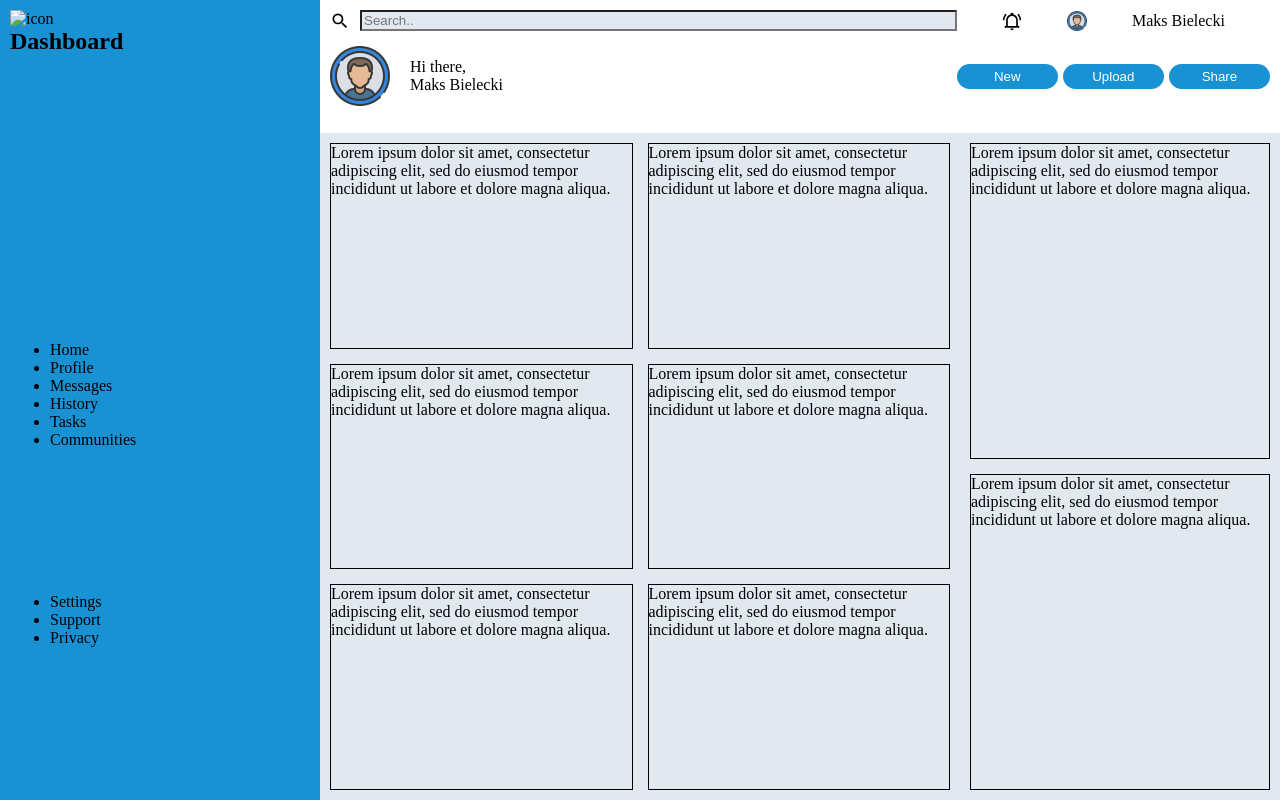
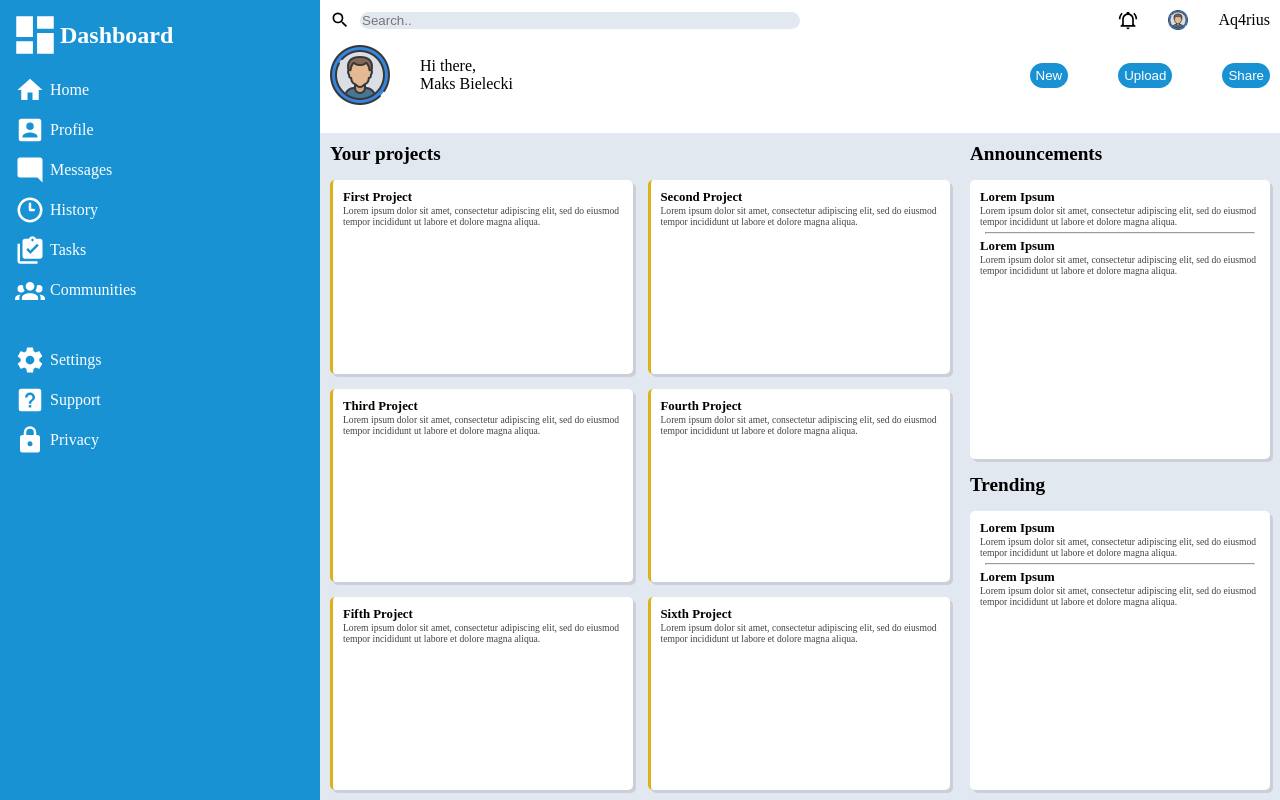
Before and after one commit to aq4rius/Dashboard, a plain HTML site: page index.html in a window 1280 px wide. Drawn offline with Linux system fonts and the light colour scheme.

Commit message:
Add icons, style sidebar and main content

```diff
--- a/index.html
+++ b/index.html
@@ -28,7 +28,7 @@
             alt="magnify icon"
           />
           <img class="user-icon" src="images/icons8-avatar-60.png" alt="icon" />
-          <span class="name">Maks Bielecki</span>
+          <span class="name">Aq4rius</span>
         </div>
       </div>
       <div class="lower">
@@ -48,58 +48,99 @@
     </header>
     <nav id="sidebar">
       <div class="title">
-        <img src="#" alt="icon" />
+        <img
+          class="dashboard-icon"
+          src="images/view-dashboard.svg"
+          alt="icon"
+        />
         <h1>Dashboard</h1>
       </div>
       <div class="menu">
         <ul class="nav-list">
-          <li>Home</li>
-          <li>Profile</li>
-          <li>Messages</li>
-          <li>History</li>
-          <li>Tasks</li>
-          <li>Communities</li>
+          <li>
+            <img src="images/home.svg" alt="home-icon" />
+            <p>Home</p>
+          </li>
+          <li>
+            <img src="images/account-box.svg" alt="profile-icon" />
+            <p>Profile</p>
+          </li>
+          <li>
+            <img src="images/chat-bubble.svg" alt="messages-icon" />
+            <p>Messages</p>
+          </li>
+          <li>
+            <img src="images/clock.svg" alt="clock-icon" />
+            <p>History</p>
+          </li>
+          <li>
+            <img
+              src="images/clipboard-check-multiple.svg"
+              alt="clipboard-icon"
+            />
+            <p>Tasks</p>
+          </li>
+          <li>
+            <img src="images/account-group.svg" alt="ppl-icon" />
+            <p>Communities</p>
+          </li>
         </ul>
         <ul class="nav-sublist">
-          <li>Settings</li>
-          <li>Support</li>
-          <li>Privacy</li>
+          <li>
+            <img src="images/cog.svg" alt="cog-icon" />
+            <p>Settings</p>
+          </li>
+          <li>
+            <img src="images/help-box.svg" alt="help-icon" />
+            <p>Support</p>
+          </li>
+          <li>
+            <img src="images/lock.svg" alt="lock-icon" />
+            <p>Privacy</p>
+          </li>
         </ul>
       </div>
     </nav>
     <main id="main-content">
       <div class="projects">
-        <div class="project">
+        <p class="main-title">Your projects</p>
+        <div id="first" class="project">
+          <h3>First Project</h3>
           <p>
             Lorem ipsum dolor sit amet, consectetur adipiscing elit, sed do
             eiusmod tempor incididunt ut labore et dolore magna aliqua.
           </p>
         </div>
         <div class="project">
+          <h3>Second Project</h3>
           <p>
             Lorem ipsum dolor sit amet, consectetur adipiscing elit, sed do
             eiusmod tempor incididunt ut labore et dolore magna aliqua.
           </p>
         </div>
         <div class="project">
+          <h3>Third Project</h3>
           <p>
             Lorem ipsum dolor sit amet, consectetur adipiscing elit, sed do
             eiusmod tempor incididunt ut labore et dolore magna aliqua.
           </p>
         </div>
         <div class="project">
+          <h3>Fourth Project</h3>
           <p>
             Lorem ipsum dolor sit amet, consectetur adipiscing elit, sed do
             eiusmod tempor incididunt ut labore et dolore magna aliqua.
           </p>
         </div>
         <div class="project">
+          <h3>Fifth Project</h3>
           <p>
             Lorem ipsum dolor sit amet, consectetur adipiscing elit, sed do
             eiusmod tempor incididunt ut labore et dolore magna aliqua.
           </p>
         </div>
         <div class="project">
+          <h3>Sixth Project</h3>
           <p>
             Lorem ipsum dolor sit amet, consectetur adipiscing elit, sed do
             eiusmod tempor incididunt ut labore et dolore magna aliqua.
@@ -107,13 +148,29 @@
         </div>
       </div>
       <div class="other">
-        <div class="announcements">
+        <p class="announcements-title">Announcements</p>
+        <div class="project announcements">
+          <h3>Lorem Ipsum</h3>
+          <p>
+            Lorem ipsum dolor sit amet, consectetur adipiscing elit, sed do
+            eiusmod tempor incididunt ut labore et dolore magna aliqua.
+          </p>
+          <hr />
+          <h3>Lorem Ipsum</h3>
           <p>
             Lorem ipsum dolor sit amet, consectetur adipiscing elit, sed do
             eiusmod tempor incididunt ut labore et dolore magna aliqua.
           </p>
         </div>
-        <div class="trending">
+        <p class="trending-title">Trending</p>
+        <div class="project trending">
+          <h3>Lorem Ipsum</h3>
+          <p>
+            Lorem ipsum dolor sit amet, consectetur adipiscing elit, sed do
+            eiusmod tempor incididunt ut labore et dolore magna aliqua.
+          </p>
+          <hr />
+          <h3>Lorem Ipsum</h3>
           <p>
             Lorem ipsum dolor sit amet, consectetur adipiscing elit, sed do
             eiusmod tempor incididunt ut labore et dolore magna aliqua.
--- a/styles.css
+++ b/styles.css
@@ -23,32 +23,37 @@ body {
 
 .upper {
   display: grid;
-  grid-template-columns: 2fr 1fr;
+  grid-template-columns: 50% auto;
+  gap: 30px;
 }
 
 .lower {
   margin: 15px 0;
   display: grid;
-  grid-template-columns: 2fr 1fr;
+  grid-template-columns: 50% auto;
+  gap: 30px;
 }
 
 .hero {
   display: grid;
   grid-template-columns: auto 1fr;
   align-items: center;
-  gap: 20px;
+  gap: 30px;
 }
 
 .action-buttons {
   display: grid;
-  grid-template-columns: repeat(3, 1fr);
+  grid-auto-flow: column;
   align-items: center;
-  justify-content: center;
-  gap: 5px;
+  justify-content: end;
+  justify-items: center;
+  gap: 50px;
 }
 
 input {
   background-color: #e2e8f0;
+  border-radius: 15px;
+  border: none;
 }
 
 .btn {
@@ -69,7 +74,8 @@ input {
   display: grid;
   grid-auto-flow: column;
   align-items: center;
-  justify-content: space-evenly;
+  justify-content: end;
+  gap: 30px;
 }
 
 .svg-icon,
@@ -88,10 +94,16 @@ input {
   grid-area: 1/1/3/2;
   display: grid;
   padding: 10px;
+  align-items: start;
+  color: white;
+  grid-template-rows: 60px 1fr;
 }
 
 .title {
   grid-row: 1;
+  display: grid;
+  grid-template-columns: auto 1fr;
+  align-items: center;
 }
 
 #sidebar > ul {
@@ -100,6 +112,26 @@ input {
 
 .menu {
   display: grid;
+  gap: 30px;
+}
+
+.dashboard-icon {
+  height: 50px;
+}
+
+.nav-list,
+.nav-sublist {
+  list-style: none;
+  margin: 0;
+  padding: 0;
+}
+
+.nav-list li,
+.nav-sublist li {
+  display: flex;
+  align-items: center;
+  padding: 5px;
+  gap: 5px;
 }
 
 /*########### Main*/
@@ -111,24 +143,62 @@ input {
   grid-template-columns: 2fr 1fr;
 }
 
+.main-title {
+  grid-column: span 2;
+  font-size: 1.2rem;
+  font-weight: 600;
+}
+
+.announcements-title,
+.trending-title {
+  font-size: 1.2rem;
+  font-weight: 600;
+}
+
+h3 {
+  font-weight: 600;
+  font-size: 0.8rem;
+}
+
 .projects {
   display: grid;
   grid-template-columns: 1fr 1fr;
+  grid-template-rows: auto repeat(3, 1fr);
+  gap: 15px;
+  padding: 10px;
+}
+
+hr {
+  margin: 5px;
+}
+
+.project {
+  font-size: 0.6rem;
+  padding: 10px;
+}
+
+.project > p {
+  color: rgba(0, 0, 0, 0.738);
+}
+
+.other {
+  display: grid;
+  grid-template-rows: auto 1fr auto 1fr;
   gap: 15px;
   padding: 10px;
 }
 
 .project {
-  border: 1px solid black;
-}
-
-.other {
-  display: grid;
-  grid-template-rows: 1fr 1fr;
-  gap: 15px;
-  padding: 10px;
+  background-color: white;
+  border: none;
+  border-left: 3px solid rgb(221, 178, 22);
+  border-radius: 5px;
+  box-shadow: 3px 3px rgba(0, 0, 0, 0.1);
 }
 
 .other > div {
-  border: 1px solid black;
+  background-color: white;
+  border: none;
+  border-radius: 5px;
+  box-shadow: 3px 3px rgba(0, 0, 0, 0.1);
 }
```
Also changed, not shown: images/account-box.svg (added), images/account-group.svg (added), images/chat-bubble.svg (added), images/clipboard-check-multiple.svg (added), images/clock.svg (added), images/cog.svg (added), images/help-box.svg (added), images/home.svg (added), images/lock.svg (added), images/view-dashboard.svg (added).
